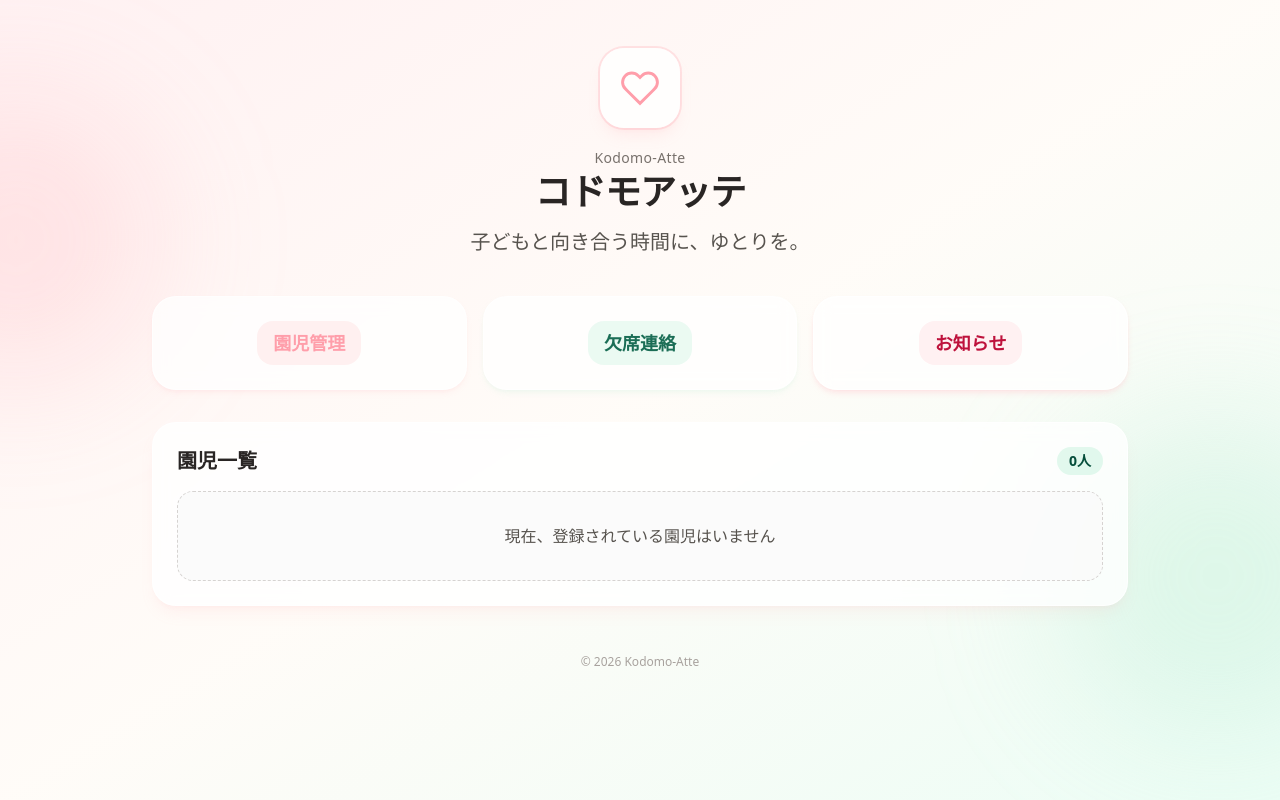
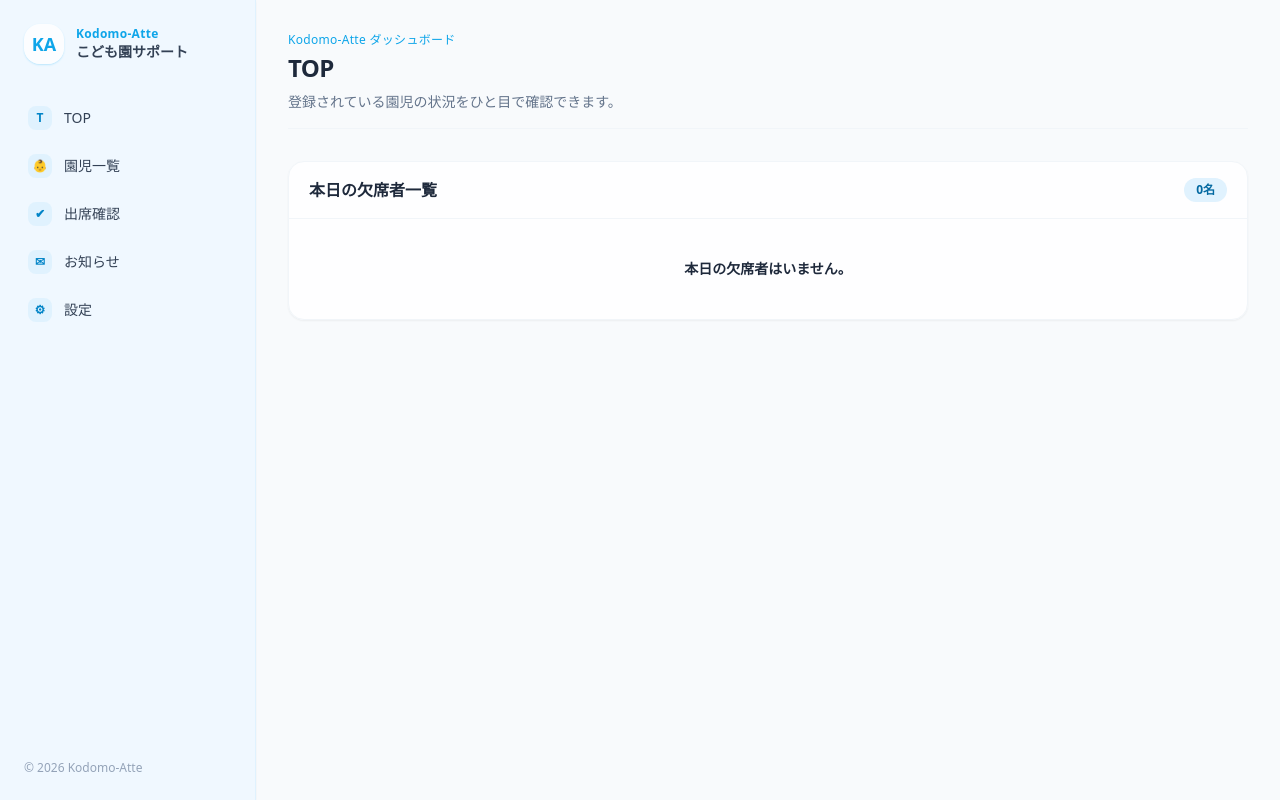
Before and after one commit to kurosawa1006/Kodomo-Atte, a Django app: page / in a window 1280 px wide. Run offline with Django 5.2, Linux system fonts and the light colour scheme; data that the repository does not hold is empty; some libraries are stand-ins or nearby versions.

Commit message:
欠席者管理修正

```diff
--- /dev/null
+++ b/nursery/templates/nursery/base.html
@@ -0,0 +1,114 @@
+<!DOCTYPE html>
+<html lang="ja">
+  <head>
+    <meta charset="utf-8" />
+    <meta name="viewport" content="width=device-width, initial-scale=1" />
+    <title>{% block title %}コドモアッテ | Kodomo-Atte{% endblock %}</title>
+    <script src="https://cdn.tailwindcss.com"></script>
+    <script>
+      tailwind.config = {
+        theme: {
+          extend: {
+            colors: {
+              brand: {
+                pink: "#FF9EAA",
+                mint: "#B0EACD",
+              },
+            },
+            fontFamily: {
+              sans: [
+                "ui-sans-serif",
+                "system-ui",
+                "Hiragino Sans",
+                "Hiragino Kaku Gothic ProN",
+                "Noto Sans JP",
+                "sans-serif",
+              ],
+            },
+          },
+        },
+      };
+    </script>
+  </head>
+  <body class="min-h-screen bg-slate-50 text-stone-700 antialiased font-sans">
+    <div class="flex min-h-screen">
+      <!-- サイドメニュー -->
+      <aside
+        class="flex w-64 flex-col border-r border-sky-100 bg-sky-50/90 px-4 py-6 shadow-sm"
+      >
+        <div class="mb-8 flex items-center gap-3 px-2">
+          <div
+            class="flex h-10 w-10 items-center justify-center rounded-2xl bg-white/80 shadow-sm shadow-sky-200"
+          >
+            <span class="text-lg font-bold text-sky-500">KA</span>
+          </div>
+          <div>
+            <p class="text-xs font-semibold tracking-wide text-sky-500">
+              Kodomo-Atte
+            </p>
+            <p class="text-sm font-bold text-slate-700">こども園サポート</p>
+          </div>
+        </div>
+
+        <nav class="space-y-1 text-sm" aria-label="メインメニュー">
+          <a
+            href="{% url 'top' %}"
+            class="flex items-center gap-3 rounded-xl px-3 py-2.5 text-slate-700 hover:bg-white hover:text-sky-600"
+          >
+            <span class="inline-flex h-6 w-6 items-center justify-center rounded-lg bg-sky-100 text-xs font-bold text-sky-600"
+              >T</span
+            >
+            <span class="font-medium">TOP</span>
+          </a>
+          <a
+            href="{% url 'child_list' %}"
+            class="flex items-center gap-3 rounded-xl px-3 py-2.5 text-slate-700 hover:bg-white hover:text-sky-600"
+          >
+            <span class="inline-flex h-6 w-6 items-center justify-center rounded-lg bg-sky-100 text-xs font-bold text-sky-600"
+              >👶</span
+            >
+            <span class="font-medium">園児一覧</span>
+          </a>
+          <a
+            href="#"
+            class="flex items-center gap-3 rounded-xl px-3 py-2.5 text-slate-700 hover:bg-white hover:text-sky-600"
+          >
+            <span class="inline-flex h-6 w-6 items-center justify-center rounded-lg bg-sky-100 text-xs font-bold text-sky-600"
+              >✔</span
+            >
+            <span class="font-medium">出席確認</span>
+          </a>
+          <a
+            href="#"
+            class="flex items-center gap-3 rounded-xl px-3 py-2.5 text-slate-700 hover:bg-white hover:text-sky-600"
+          >
+            <span class="inline-flex h-6 w-6 items-center justify-center rounded-lg bg-sky-100 text-xs font-bold text-sky-600"
+              >✉</span
+            >
+            <span class="font-medium">お知らせ</span>
+          </a>
+          <a
+            href="#"
+            class="flex items-center gap-3 rounded-xl px-3 py-2.5 text-slate-700 hover:bg-white hover:text-sky-600"
+          >
+            <span class="inline-flex h-6 w-6 items-center justify-center rounded-lg bg-sky-100 text-xs font-bold text-sky-600"
+              >⚙</span
+            >
+            <span class="font-medium">設定</span>
+          </a>
+        </nav>
+
+        <div class="mt-auto px-2 pt-6 text-xs text-slate-400">
+          <p>© {% now "Y" %} Kodomo-Atte</p>
+        </div>
+      </aside>
+
+      <!-- メインエリア -->
+      <div class="flex-1">
+        <main class="mx-auto flex min-h-screen max-w-5xl flex-col px-8 py-8">
+          {% block content %}{% endblock %}
+        </main>
+      </div>
+    </div>
+  </body>
+</html>
--- a/nursery/templates/nursery/top.html
+++ b/nursery/templates/nursery/top.html
@@ -1,149 +1,65 @@
-<!DOCTYPE html>
-<html lang="ja">
-  <head>
-    <meta charset="utf-8" />
-    <meta name="viewport" content="width=device-width, initial-scale=1" />
-    <title>コドモアッテ | Kodomo-Atte</title>
-    <script src="https://cdn.tailwindcss.com"></script>
-    <script>
-      tailwind.config = {
-        theme: {
-          extend: {
-            colors: {
-              brand: {
-                pink: "#FF9EAA",
-                mint: "#B0EACD",
-              },
-            },
-            fontFamily: {
-              sans: [
-                "ui-sans-serif",
-                "system-ui",
-                "Hiragino Sans",
-                "Hiragino Kaku Gothic ProN",
-                "Noto Sans JP",
-                "sans-serif",
-              ],
-            },
-          },
-        },
-      };
-    </script>
-  </head>
-  <body
-    class="min-h-screen bg-gradient-to-br from-rose-50 via-orange-50/40 to-emerald-50 text-stone-700 antialiased"
-  >
-    <div
-      class="pointer-events-none fixed -left-32 top-24 h-72 w-72 rounded-full bg-brand-pink/20 blur-3xl"
-      aria-hidden="true"
-    ></div>
-    <div
-      class="pointer-events-none fixed -right-24 bottom-16 h-80 w-80 rounded-full bg-brand-mint/30 blur-3xl"
-      aria-hidden="true"
-    ></div>
+{% extends "nursery/base.html" %}
 
-    <main class="relative mx-auto flex min-h-screen max-w-5xl flex-col px-6 py-12">
-      <header class="mb-10 text-center">
-        <div
-          class="mx-auto mb-5 flex h-20 w-20 items-center justify-center rounded-3xl bg-white/80 shadow-lg shadow-brand-pink/15 ring-2 ring-brand-pink/25"
-        >
-          <svg
-            class="h-10 w-10 text-brand-pink"
-            viewBox="0 0 24 24"
-            fill="none"
-            stroke="currentColor"
-            stroke-width="1.75"
-            aria-hidden="true"
-          >
-            <path
-              d="M20.84 4.61a5.5 5.5 0 0 0-7.78 0L12 5.67l-1.06-1.06a5.5 5.5 0 0 0-7.78 7.78l1.06 1.06L12 21.23l7.78-7.78 1.06-1.06a5.5 5.5 0 0 0 0-7.78z"
-            />
-          </svg>
-        </div>
-        <p class="mb-1 text-sm font-medium tracking-wide text-stone-500">
-          Kodomo-Atte
+{% block title %}TOP | コドモアッテ{% endblock %}
+
+{% block content %}
+  <header class="mb-8 border-b border-slate-100 pb-4">
+    <p class="text-xs font-medium tracking-wide text-sky-500">
+      Kodomo-Atte ダッシュボード
     </p>
-        <h1 class="text-3xl font-bold tracking-tight text-stone-800 sm:text-4xl">
-          コドモアッテ
+    <h1 class="mt-1 text-2xl font-bold tracking-tight text-slate-800">
+      TOP
     </h1>
-        <p class="mt-4 text-lg leading-relaxed text-stone-600 sm:text-xl">
-          子どもと向き合う時間に、ゆとりを。
+    <p class="mt-2 text-sm text-slate-500">
+      登録されている園児の状況をひと目で確認できます。
     </p>
   </header>
 
-      <nav class="mb-8 grid gap-4 sm:grid-cols-3" aria-label="メインメニュー">
-        <a
-          href="#"
-          class="group flex min-h-[5.5rem] items-center justify-center rounded-3xl border border-white/60 bg-white/75 px-6 py-6 text-center text-lg font-semibold text-stone-800 shadow-md shadow-brand-pink/10 backdrop-blur transition hover:-translate-y-0.5 hover:bg-white hover:shadow-lg hover:shadow-brand-pink/20 focus-visible:outline focus-visible:outline-2 focus-visible:outline-offset-2 focus-visible:outline-brand-pink"
-        >
-          <span
-            class="rounded-2xl bg-brand-pink/15 px-4 py-2 text-brand-pink transition group-hover:bg-brand-pink/25"
-            >園児管理</span
-          >
-        </a>
-        <a
-          href="#"
-          class="group flex min-h-[5.5rem] items-center justify-center rounded-3xl border border-white/60 bg-white/75 px-6 py-6 text-center text-lg font-semibold text-stone-800 shadow-md shadow-brand-mint/15 backdrop-blur transition hover:-translate-y-0.5 hover:bg-white hover:shadow-lg hover:shadow-brand-mint/25 focus-visible:outline focus-visible:outline-2 focus-visible:outline-offset-2 focus-visible:outline-brand-mint"
-        >
-          <span
-            class="rounded-2xl bg-brand-mint/25 px-4 py-2 text-emerald-800/90 transition group-hover:bg-brand-mint/40"
-            >欠席連絡</span
-          >
-        </a>
-        <a
-          href="#"
-          class="group flex min-h-[5.5rem] items-center justify-center rounded-3xl border border-white/60 bg-white/75 px-6 py-6 text-center text-lg font-semibold text-stone-800 shadow-md shadow-rose-200/40 backdrop-blur transition hover:-translate-y-0.5 hover:bg-white hover:shadow-lg hover:shadow-rose-200/60 focus-visible:outline focus-visible:outline-2 focus-visible:outline-offset-2 focus-visible:outline-brand-pink"
-        >
-          <span
-            class="rounded-2xl bg-rose-50 px-4 py-2 text-rose-700 transition group-hover:bg-rose-100"
-            >お知らせ</span
-          >
-        </a>
-      </nav>
-
-      <section class="rounded-3xl border border-white/70 bg-white/80 p-5 shadow-lg shadow-brand-pink/10 backdrop-blur sm:p-6">
-        <div class="mb-4 flex items-center justify-between gap-3">
-          <h2 class="text-xl font-bold text-stone-800">園児一覧</h2>
-          <span class="rounded-full bg-brand-mint/35 px-3 py-1 text-sm font-semibold text-emerald-900">
-            {{ children_list|length }}人
+  <section class="rounded-2xl border border-slate-100 bg-white/90 shadow-sm">
+    <div class="flex items-center justify-between gap-3 border-b border-slate-100 px-5 py-4">
+      <h2 class="text-base font-semibold text-slate-800">本日の欠席者一覧</h2>
+      <span class="rounded-full bg-sky-100 px-3 py-1 text-xs font-semibold text-sky-700">
+        {{ absent_attendances|length }}名
       </span>
     </div>
 
-        {% if children_list %}
-          <div class="overflow-x-auto rounded-2xl border border-stone-100">
-            <table class="min-w-full divide-y divide-stone-200 text-sm">
-              <thead class="bg-rose-50/80 text-stone-700">
-                <tr>
-                  <th class="px-4 py-3 text-left font-semibold">氏名</th>
-                  <th class="px-4 py-3 text-left font-semibold">かな</th>
-                  <th class="px-4 py-3 text-left font-semibold">誕生日</th>
-                  <th class="px-4 py-3 text-left font-semibold">性別</th>
-                  <th class="px-4 py-3 text-left font-semibold">クラス</th>
-                </tr>
-              </thead>
-              <tbody class="divide-y divide-stone-100 bg-white/80 text-stone-700">
-                {% for child in children_list %}
-                  <tr class="hover:bg-emerald-50/40">
-                    <td class="whitespace-nowrap px-4 py-3 font-medium text-stone-800">{{ child.name }}</td>
-                    <td class="whitespace-nowrap px-4 py-3">{{ child.kana }}</td>
-                    <td class="whitespace-nowrap px-4 py-3">{{ child.birthday|date:"Y-m-d" }}</td>
-                    <td class="whitespace-nowrap px-4 py-3">{{ child.get_gender_display }}</td>
-                    <td class="whitespace-nowrap px-4 py-3">{{ child.classroom }}</td>
-                  </tr>
+    {% if absent_attendances %}
+      <ul class="divide-y divide-slate-100">
+        {% for att in absent_attendances %}
+          <li class="flex flex-wrap items-center justify-between gap-3 px-5 py-4">
+            <div class="min-w-0">
+              <p class="truncate text-sm font-semibold text-slate-900">
+                {{ att.child.name }}
+                <span class="ml-2 text-xs font-medium text-slate-500">（{{ att.child.class_id }}）</span>
+              </p>
+              <p class="mt-1 text-xs text-slate-500">
+                {% if att.reason %}
+                  理由：{{ att.reason }}
+                {% else %}
+                  かな：{{ att.child.kana }}
+                {% endif %}
+              </p>
+            </div>
+
+            <form method="post" action="{% url 'toggle_attendance' att.child.id %}">
+              {% csrf_token %}
+              <input type="hidden" name="next" value="{% url 'top' %}" />
+              <button
+                type="submit"
+                class="inline-flex items-center justify-center rounded-xl bg-emerald-100 px-4 py-2 text-sm font-semibold text-emerald-800 shadow-sm transition hover:bg-emerald-200 focus-visible:outline focus-visible:outline-2 focus-visible:outline-offset-2 focus-visible:outline-emerald-400"
+              >
+                出席に戻す（欠席取り消し）
+              </button>
+            </form>
+          </li>
         {% endfor %}
-              </tbody>
-            </table>
-          </div>
+      </ul>
     {% else %}
-          <div class="rounded-2xl border border-dashed border-stone-300 bg-stone-50/70 px-4 py-8 text-center text-stone-600">
-            現在、登録されている園児はいません
+      <div class="px-5 py-10 text-center text-sm text-slate-600">
+        <p class="font-semibold text-slate-800">
+          本日の欠席者はいません。
+        </p>
       </div>
     {% endif %}
   </section>
-
-      <footer class="mt-12 text-center text-xs text-stone-400">
-        © {% now "Y" %} Kodomo-Atte
-      </footer>
-    </main>
-  </body>
-</html>
+{% endblock %}
--- a/nursery/urls.py
+++ b/nursery/urls.py
@@ -4,4 +4,10 @@ from . import views
 
 urlpatterns = [
     path("", views.top_view, name="top"),
+    path("children/", views.child_list_view, name="child_list"),
+    path(
+        "children/<int:child_id>/toggle-attendance/",
+        views.toggle_attendance,
+        name="toggle_attendance",
+    ),
 ]
--- a/nursery/views.py
+++ b/nursery/views.py
@@ -1,8 +1,55 @@
-from django.shortcuts import render
+from django.shortcuts import get_object_or_404, redirect, render
+from django.utils import timezone
+from django.utils.http import url_has_allowed_host_and_scheme
+from django.urls import reverse
+from django.views.decorators.http import require_POST
 
-from .models import Children
+from .models import Attendance, Children
 
 
 def top_view(request):
+    today = timezone.localdate()
+    absent_attendances = Attendance.objects.filter(date=today, is_absent=True).select_related(
+        "child"
+    )
+    return render(
+        request,
+        "nursery/top.html",
+        {"absent_attendances": absent_attendances, "today": today},
+    )
+
+
+def child_list_view(request):
     children_list = Children.objects.all()
-    return render(request, "nursery/top.html", {"children_list": children_list})
+    today = timezone.localdate()
+    absent_today = (
+        Attendance.objects.filter(date=today, is_absent=True)
+        .select_related("child")
+        .only("id", "child_id", "reason")
+    )
+    absent_by_child_id = {a.child_id: a for a in absent_today}
+
+    rows = [{"child": c, "attendance": absent_by_child_id.get(c.id)} for c in children_list]
+    return render(
+        request,
+        "nursery/child_list.html",
+        {"rows": rows, "today": today},
+    )
+
+
+@require_POST
+def toggle_attendance(request, child_id: int):
+    child = get_object_or_404(Children, pk=child_id)
+    today = timezone.localdate()
+    existing = Attendance.objects.filter(child=child, date=today, is_absent=True).first()
+    if existing:
+        existing.delete()
+    else:
+        reason = (request.POST.get("reason") or "").strip()
+        Attendance.objects.create(child=child, date=today, is_absent=True, reason=reason)
+    next_url = request.POST.get("next")
+    if next_url and url_has_allowed_host_and_scheme(
+        next_url, allowed_hosts={request.get_host()}, require_https=request.is_secure()
+    ):
+        return redirect(next_url)
+    return redirect(reverse("child_list"))
```
Also changed, not shown: nursery/admin.py (+19 -4 lines), nursery/models.py (+21 -3 lines), nursery/templates/nursery/child_list.html (added, +92 -0 lines), nursery/migrations/0002_children_is_absent.py (added), nursery/migrations/0003_children_absence_reason.py (added), nursery/migrations/0004_children_facility_class_ids.py (added), nursery/migrations/0005_remove_children_classroom.py (added), nursery/migrations/0006_attendance_model_and_remove_children_absence_fields.py (added), nursery/migrations/0007_alter_children_options.py (added). Lines whose indentation alone changed are shown as unchanged.
